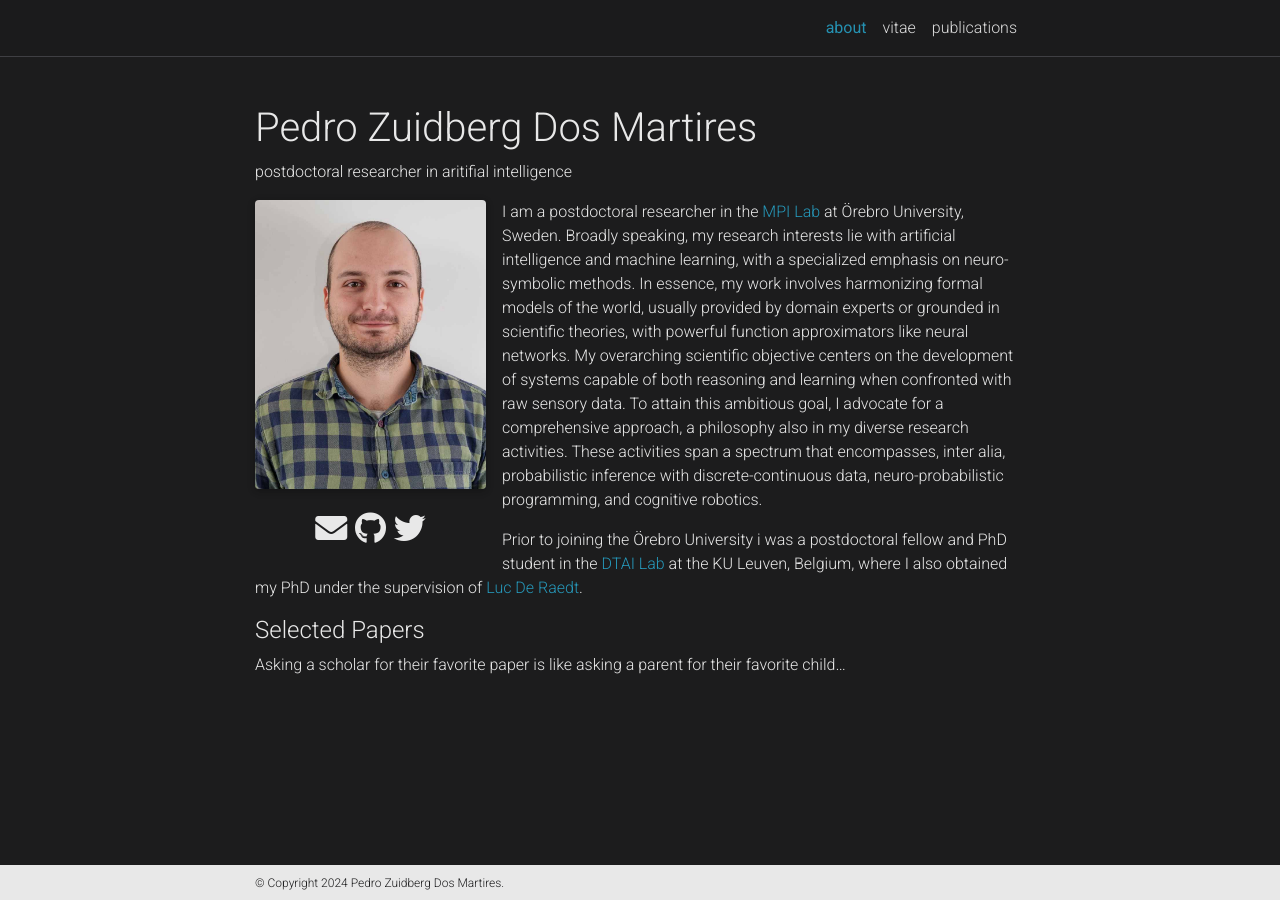
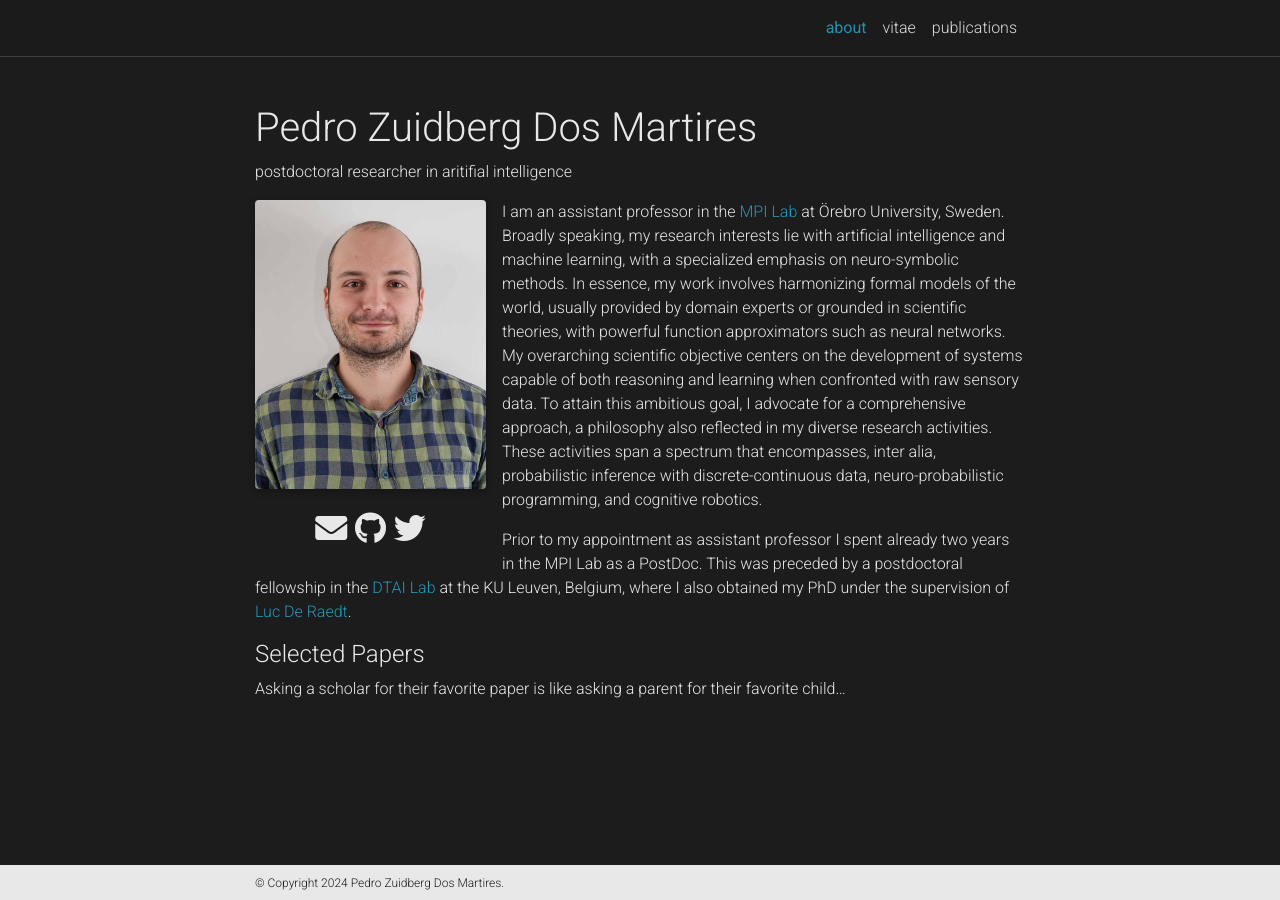
Before and after one commit to pedrozudo/pedrozudo.github.io, a Jekyll site: the page built from _pages/about.md, in a window 1280 px wide. Built offline with Jekyll 4.4.1, drawn with Linux system fonts in a browser that asks for light colours; full-size pictures stand in for the smaller copies a plugin makes; comment, search, counter and statistics services are not loaded; a style sheet for code colours, icons or effects is not loaded.

Commit message:
update cv

```diff
--- a/_pages/about.md
+++ b/_pages/about.md
@@ -18,12 +18,12 @@ social: true  # includes social icons at the bottom of the page
 
 
 
-I am a postdoctoral researcher in the [MPI Lab](https://mpi.aass.oru.se/){:target="\_blank"} at Örebro University, Sweden.
-Broadly speaking, my research interests lie with artificial intelligence and machine learning, with a specialized emphasis on neuro-symbolic methods. In essence, my work involves harmonizing formal models of the world, usually provided by domain experts or grounded in scientific theories, with powerful function approximators like neural networks.
-My overarching scientific objective centers on the development of systems capable of both reasoning and learning when confronted with raw sensory data. To attain this ambitious goal, I advocate for a comprehensive approach, a philosophy also in my diverse research activities. These activities span a spectrum that encompasses, inter alia, probabilistic inference with discrete-continuous data, neuro-probabilistic programming, and cognitive robotics.
+I am an assistant professor in the [MPI Lab](https://mpi.aass.oru.se/){:target="\_blank"} at Örebro University, Sweden.
+Broadly speaking, my research interests lie with artificial intelligence and machine learning, with a specialized emphasis on neuro-symbolic methods. In essence, my work involves harmonizing formal models of the world, usually provided by domain experts or grounded in scientific theories, with powerful function approximators such as neural networks.
+My overarching scientific objective centers on the development of systems capable of both reasoning and learning when confronted with raw sensory data. To attain this ambitious goal, I advocate for a comprehensive approach, a philosophy also reflected in my diverse research activities. These activities span a spectrum that encompasses, inter alia, probabilistic inference with discrete-continuous data, neuro-probabilistic programming, and cognitive robotics.
 
 
-Prior to joining the Örebro University i was a postdoctoral fellow and PhD student in the [DTAI Lab](http://dtai.cs.kuleuven.be/){:target="\_blank"} at the KU Leuven, Belgium, where I also obtained my PhD
+Prior to my appointment as assistant professor I spent already two years in the MPI Lab as a PostDoc. This was preceded by a postdoctoral fellowship in the [DTAI Lab](http://dtai.cs.kuleuven.be/){:target="\_blank"} at the KU Leuven, Belgium, where I also obtained my PhD
 under the supervision of [Luc De Raedt](https://wms.cs.kuleuven.be/people/lucderaedt){:target="\_blank"}.
 
 
```
Also changed, not shown: _layouts/bib.html (+6 -2 lines), 1 other file.
